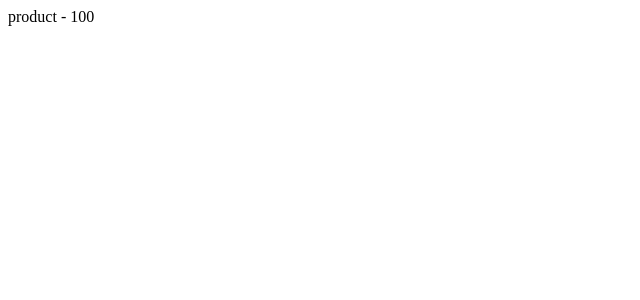
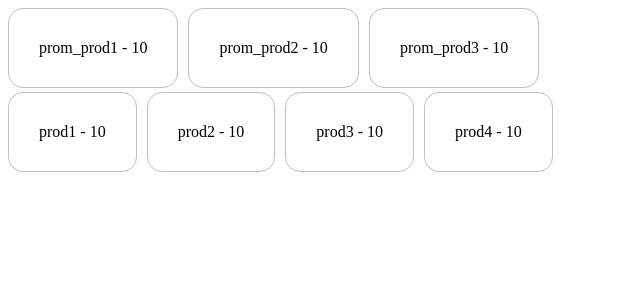
Before and after one commit to bartosz-grabski/angular4-devmeeting, an Angular app: page / in a window 1280 px wide. Shown: the top 300 px of the page, without its empty margins (0-640 px from the left). Built offline with nearby package versions, Linux system fonts and the light colour scheme.

Commit message:
devmeeting-01-basics-3

```diff
--- a/src/app/app.component.html
+++ b/src/app/app.component.html
@@ -1 +1 @@
-<app-product></app-product>
+<app-products></app-products>
--- a/src/app/app.module.ts
+++ b/src/app/app.module.ts
@@ -3,10 +3,11 @@ import { NgModule } from '@angular/core';
 
 import { AppComponent } from './app.component';
 import { ProductComponent } from './product.component';
+import { ProductsComponent} from './products.component';
 
 @NgModule({
   declarations: [
-    AppComponent, ProductComponent
+    AppComponent, ProductComponent, ProductsComponent
   ],
   imports: [
     BrowserModule
--- /dev/null
+++ b/src/app/model/Product.ts
@@ -0,0 +1,11 @@
+interface Product {
+  title : string;
+  price : number;
+}
+
+export class ProductImpl implements Product {
+  constructor (
+    public title : string,
+    public price : number
+  ) {}
+}
--- a/src/app/product.component.ts
+++ b/src/app/product.component.ts
@@ -1,10 +1,10 @@
 import { Component } from '@angular/core';
+import { ProductImpl as Product } from './model/Product';
 
 @Component({
   selector: 'app-product',
   template: `<div class="product">{{title}} - {{price}}</div>`
 })
 export class ProductComponent {
-  title = 'product';
-  price = 100;
+
 }
--- /dev/null
+++ b/src/app/products.component.ts
@@ -0,0 +1,31 @@
+import { Component } from '@angular/core';
+import { ProductComponent } from './product.component';
+import { ProductImpl as Product} from './model/Product';
+
+
+@Component({
+  selector: 'app-products',
+  template:
+      `
+      <ul class="product-list promoted">
+        <li *ngFor="let promotedProd of promotedProducts" class="product promoted">{{promotedProd.title}} - {{promotedProd.price}}</li>
+      </ul>
+      <ul class="product-list">
+        <li *ngFor="let product of products" class="product">{{product.title}} - {{product.price}}</li>
+      </ul>
+
+      `
+})
+export class ProductsComponent {
+  public promotedProducts = [
+    new Product('prom_prod1',10),
+    new Product('prom_prod2',10),
+    new Product('prom_prod3',10),
+  ];
+  public products = [
+    new Product('prod1',10),
+    new Product('prod2',10),
+    new Product('prod3',10),
+    new Product('prod4',10)
+  ];
+}
--- a/src/styles.css
+++ b/src/styles.css
@@ -1 +1,32 @@
 /* You can add global styles to this file, and also import other style files */
+
+.product-list {
+  margin : 0;
+  padding: 0;
+  list-style-type: none;
+}
+
+.product {
+  display: inline-block;
+  list-style: none;
+  margin : 0;
+  padding: 30px;
+  border : 1px solid #c0c0c0;
+  border-radius: 15px;
+  margin-right: 10px;
+  position: relative;
+  overflow: hidden;
+}
+
+.product:hover {
+  background : #c0c0c0;
+}
+
+.promoted::after {
+  width:10px;
+  height:10px;
+  position: absolute;
+  background: #ccc;
+  right:0;
+  bottom:0;
+}
```
